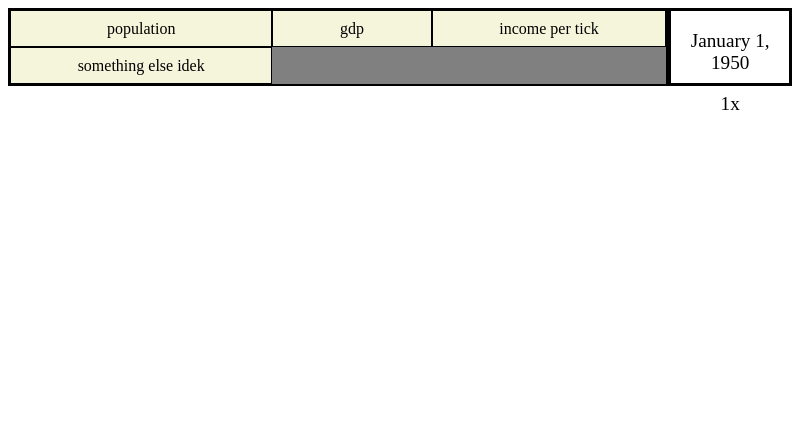
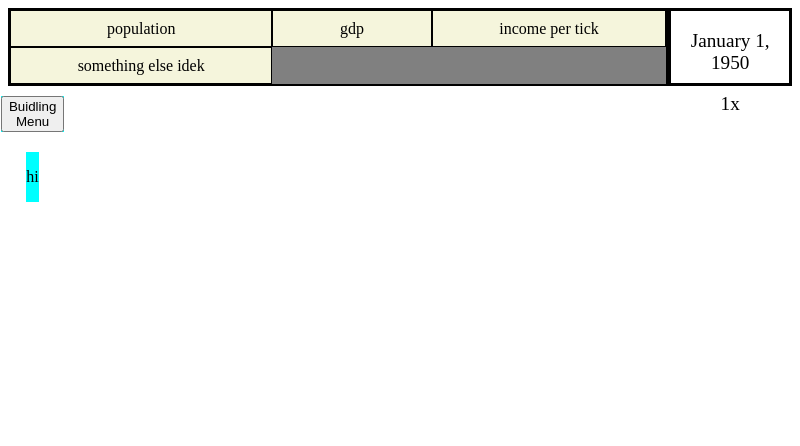
Before and after one commit to connorleatherdale/econo-sim, an Electron app: page index.html in a window 800 px wide. Shown: the top 446 px of the page. Drawn offline with Linux system fonts and the light colour scheme.

Commit message:
V0.0.2.2

```diff
--- a/ecosim.css
+++ b/ecosim.css
@@ -66,3 +66,19 @@
 .debug p,h1,h2 {
     padding: 5px;
 }
+
+
+.side {
+    display: flex;
+    flex-direction: column;
+    width: 5%;
+    justify-content: center;
+    align-items: center;
+}
+
+.side div {
+    background-color: aqua;
+    margin-left: 10px;
+    margin-top: 10px;
+    margin-bottom: 10px;
+}
--- a/index.html
+++ b/index.html
@@ -56,15 +56,27 @@
                     </div>
                 </div>
 
+
                 <div class="time">
                     <p id="date">January 1, 1950 </p>
                     <p id="timeMultiplier">1x</p>
                 </div>
 
+            </div>
 
+            <div class="side" id="side">
+                <div>
+                    <button id="buidling">Buidling Menu</button>
+                </div>
+                <div>
+                    <p>hi</p>
+                </div>
+            </div>
 
+            <div class="pop-up_Menu" id="pop-up_Menu">
 
             </div>
+
             <div class="pause" id="pausedHud">
                 <h1>PAUSED</h1>
             </div>
```
Also changed, not shown: 1 other file.
